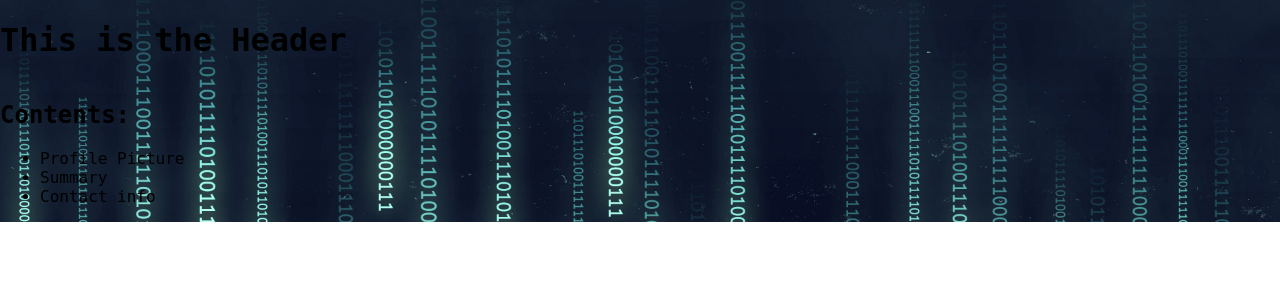
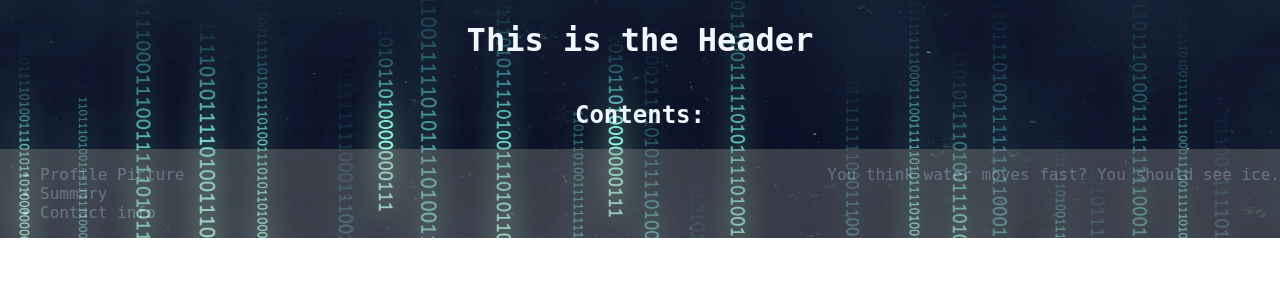
Before and after one commit to russellcape/web-portfolio, a React (Create React App) app: page / in a window 1280 px wide. Shown: the top 300 px of the page. Built offline with nearby package versions, Linux system fonts and the light colour scheme.

Commit message:
Setting up structure of the page

```diff
--- a/src/App.css
+++ b/src/App.css
@@ -4,3 +4,19 @@
     background-image: url(./images/binary-wallpaper.jpg);
     background-size: 100%;
 }
+
+.App-Header {
+    margin: auto;
+}
+
+.Title {
+    text-align: center;
+}
+
+.Content {
+    display: flex;
+    flex-direction: row;
+    justify-content: space-between;
+    background-color: grey;
+    opacity: 0.4;
+}
--- a/src/App.js
+++ b/src/App.js
@@ -9,10 +9,11 @@ function App() {
         <h1>This is the Header</h1>
       </header>
       <body>
-        <div>
-          <lh>
+        <div className="Title">
           <h2>Contents:</h2>
-          </lh>
+        </div>
+        <div className="Content">
+          <div className="Table">
             <ul>
               <li>
                 Profile Picture
@@ -25,6 +26,12 @@ function App() {
               </li>
             </ul>
           </div>
+          <div>
+            <p>
+              You think water moves fast? You should see ice.
+            </p>
+          </div>
+        </div>
       </body>
     </div>
   );
--- a/src/index.css
+++ b/src/index.css
@@ -1,4 +1,5 @@
 body {
   font-family: DejaVu Sans Mono, monospace;
   margin: 0;
+  color: aliceblue;
 }
```
Lines whose indentation alone changed are shown as unchanged.
